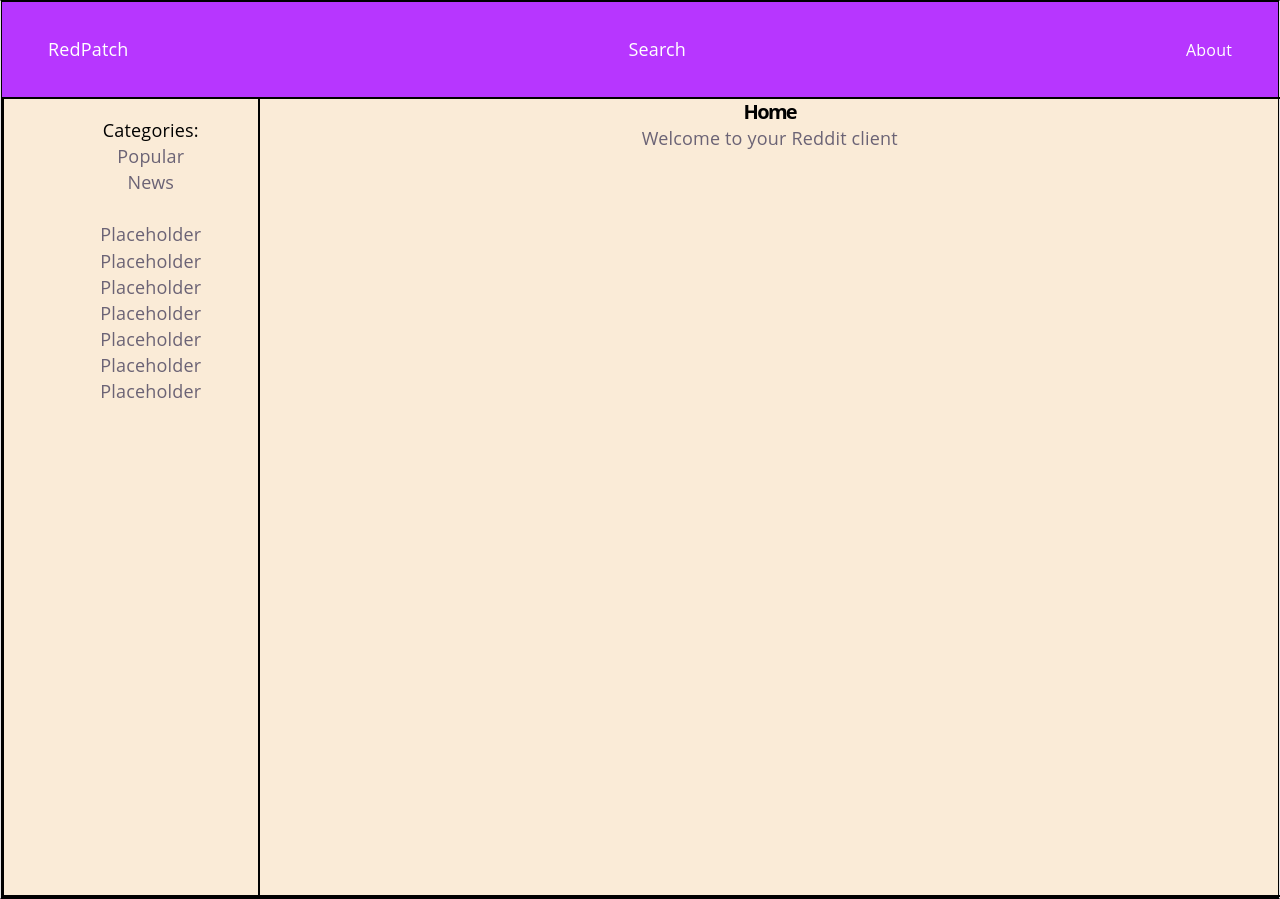
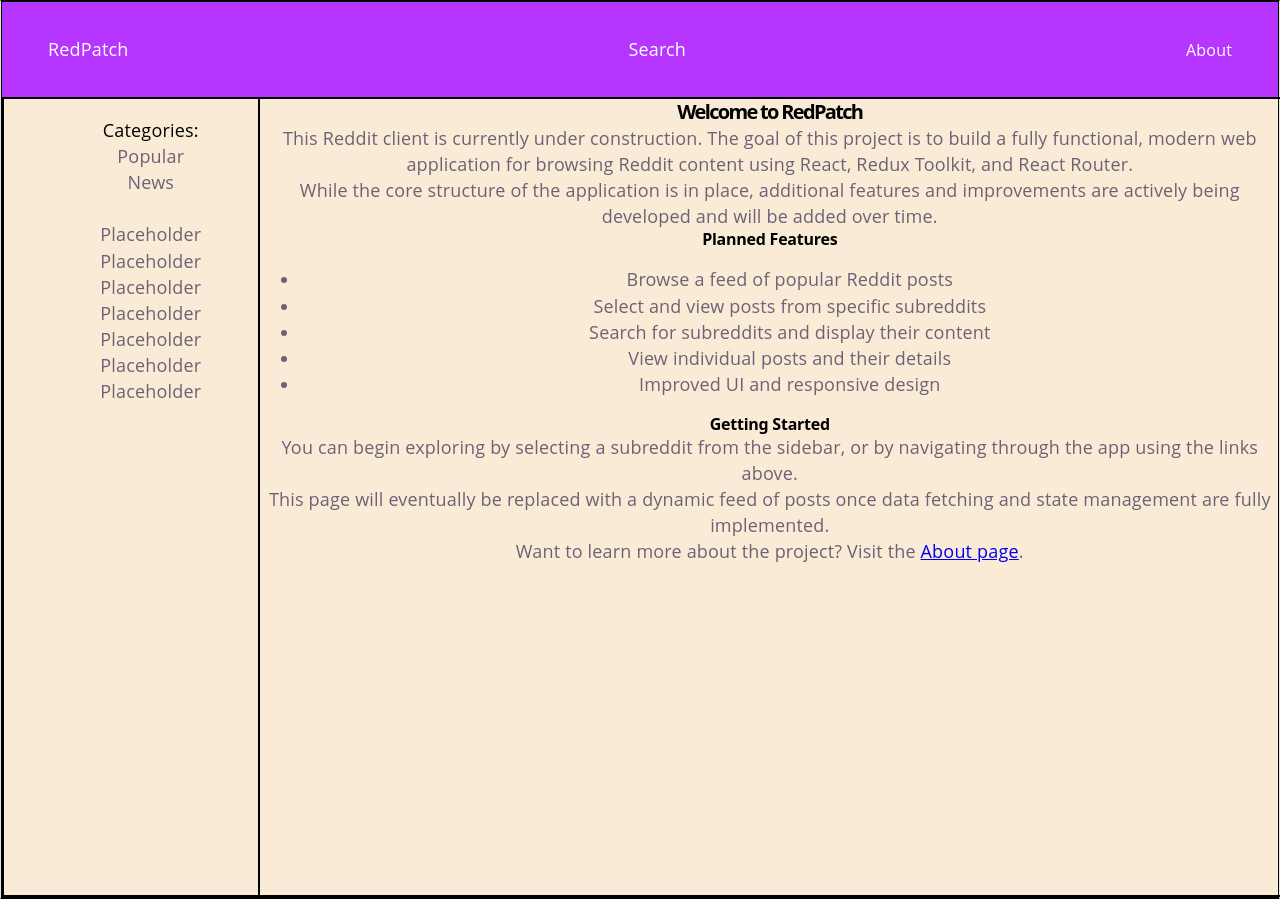
Before and after one commit to Tollpatsch283/RedPatch, a React (Vite) app: page / in a window 1280 px wide. Built offline with nearby package versions, Linux system fonts and the light colour scheme.

Commit message:
add placeholder "under construction" HomePage

```diff
--- a/src/pages/Homepage.jsx
+++ b/src/pages/Homepage.jsx
@@ -1,8 +1,47 @@
+import React from 'react'
+import { Link } from 'react-router-dom'
+
 function HomePage() {
   return (
     <div className="homepage outlet">
-      <h1>Home</h1>
-      <p>Welcome to your Reddit client</p>
+      <h1>Welcome to RedPatch</h1>
+
+      <p>
+        This Reddit client is currently under construction. The goal of this
+        project is to build a fully functional, modern web application for
+        browsing Reddit content using React, Redux Toolkit, and React Router.
+      </p>
+
+      <p>
+        While the core structure of the application is in place, additional
+        features and improvements are actively being developed and will be added
+        over time.
+      </p>
+
+      <h2>Planned Features</h2>
+      <ul>
+        <li>Browse a feed of popular Reddit posts</li>
+        <li>Select and view posts from specific subreddits</li>
+        <li>Search for subreddits and display their content</li>
+        <li>View individual posts and their details</li>
+        <li>Improved UI and responsive design</li>
+      </ul>
+
+      <h2>Getting Started</h2>
+      <p>
+        You can begin exploring by selecting a subreddit from the sidebar, or by
+        navigating through the app using the links above.
+      </p>
+
+      <p>
+        This page will eventually be replaced with a dynamic feed of posts once
+        data fetching and state management are fully implemented.
+      </p>
+
+      <p>
+        Want to learn more about the project? Visit the{' '}
+        <Link to="/about">About page</Link>.
+      </p>
     </div>
   )
 }
```
